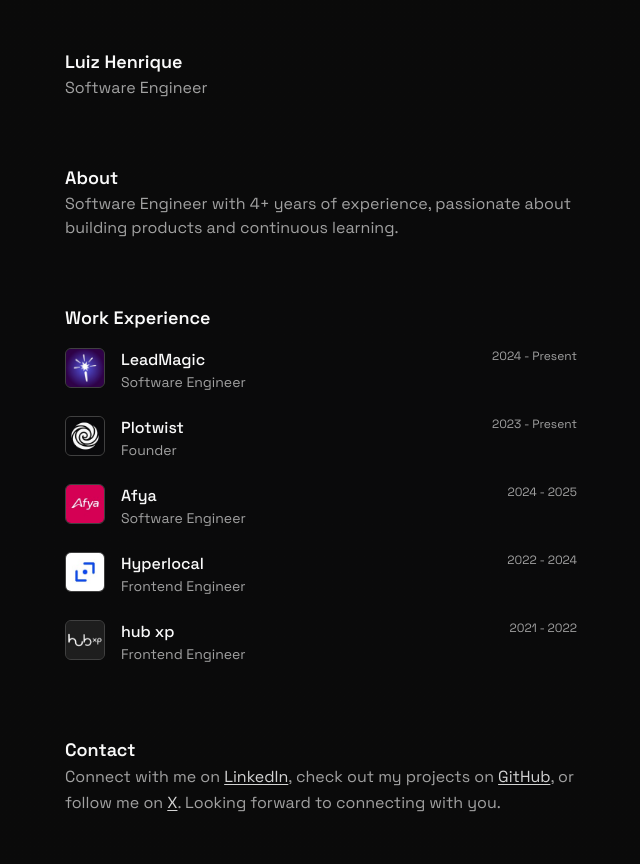
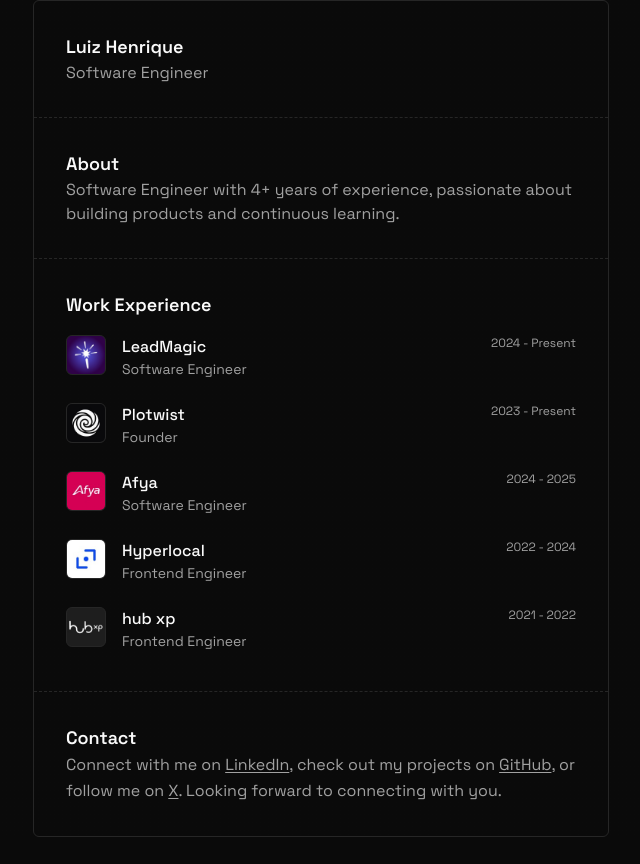
Before and after one commit to lui7henrique/web-portfolio, a Next.js app: page / in a window 1280 px wide. Shown: the whole page, without its empty margins (319-959 px from the left). After the commit the page ends 837 px from the top, so only its background shows below. Built offline with nearby package versions, Linux system fonts and the light colour scheme.

Commit message:
feat: update layout and page styles with dark mode support and improved typography

```diff
--- a/src/app/layout.tsx
+++ b/src/app/layout.tsx
@@ -32,8 +32,8 @@
 	children: React.ReactNode;
 }>) {
 	return (
-		<html lang="en" className={spaceGrotesk.variable}>
-			<body className="bg-neutral-950 text-neutral-50 min-h-screen bg-gradient-to-b from-neutral-950 via-[#0a0a0b] to-neutral-950">
+		<html lang="en" className={`${spaceGrotesk.variable} dark`}>
+			<body className="bg-background text-foreground min-h-screen bg-gradient-to-b from-background via-background/95 to-background">
 				{children}
 				<Analytics />
 			</body>
--- a/src/app/page.tsx
+++ b/src/app/page.tsx
@@ -1,4 +1,5 @@
 import { BlurFade } from "@/components/magicui/blur-fade";
+import { cn } from "@/lib/utils";
 import Image from "next/image";
 import Link from "next/link";
 
@@ -38,19 +39,30 @@
 	},
 ];
 
+function Divider() {
+	return <div className="border-b border-dashed -mx-4 sm:-mx-8" />;
+}
+
 export default function Home() {
 	return (
-		<main className="min-h-screen py-12 px-4 flex justify-center">
-			<div className="max-w-lg w-full space-y-16 mx-auto">
+		<main className="flex flex-col min-h-screen justify-center">
+			<div
+				className={cn(
+					"max-w-xl space-y-8 mx-auto py-8 px-4 flex flex-col rounded-sm",
+					"sm:border sm:rounded-sm sm:px-8 sm:py-8",
+				)}
+			>
 				<section id="home">
 					<BlurFade delay={0.2}>
 						<h1 className="text-lg font-semibold">Luiz Henrique</h1>
 					</BlurFade>
 
 					<BlurFade delay={0.5}>
-						<h2 className="text-neutral-400">Software Engineer</h2>
+						<h2 className="text-muted-foreground">Software Engineer</h2>
 					</BlurFade>
 				</section>
+
+				<Divider />
 
 				<section id="about">
 					<BlurFade delay={0.8}>
@@ -58,12 +70,14 @@
 					</BlurFade>
 
 					<BlurFade delay={1.1}>
-						<p className="text-neutral-400">
+						<p className="text-muted-foreground">
 							Software Engineer with 4+ years of experience, passionate about
 							building products and continuous learning.
 						</p>
 					</BlurFade>
 				</section>
+
+				<Divider />
 
 				<section id="work">
 					<BlurFade delay={1.4}>
@@ -73,9 +87,9 @@
 					<div className="space-y-2 mt-2">
 						{WORK_EXPERIENCE.map((work, index) => (
 							<BlurFade key={work.company} delay={1.7 + index * 0.3}>
-								<div className="flex justify-between -mx-2 hover:bg-neutral-900 rounded-sm px-2 py-2">
+								<div className="flex justify-between -mx-2 hover:bg-muted/30 px-2 py-2 rounded-sm">
 									<div className="flex items-start gap-4">
-										<div className="size-10 bg-neutral-800 relative rounded-sm overflow-hidden border border-neutral-700">
+										<div className="size-10 bg-accent relative rounded-sm overflow-hidden border border-border">
 											<Image
 												src={work.icon}
 												alt={work.company}
@@ -86,11 +100,13 @@
 
 										<div className="">
 											<h3 className="text font-medium">{work.company}</h3>
-											<p className="text-sm text-neutral-400">{work.role}</p>
+											<p className="text-sm text-muted-foreground">
+												{work.role}
+											</p>
 										</div>
 									</div>
 
-									<div className="text-xs text-neutral-400">
+									<div className="text-xs text-muted-foreground">
 										{work.duration}
 									</div>
 								</div>
@@ -99,19 +115,21 @@
 					</div>
 				</section>
 
+				<Divider />
+
 				<section id="contact">
 					<BlurFade delay={2.9}>
 						<h2 className="text-lg font-semibold">Contact</h2>
 					</BlurFade>
 
 					<BlurFade delay={3.2}>
-						<p className="text-neutral-400 leading-relaxed">
+						<p className="text-muted-foreground leading-relaxed">
 							Connect with me on{" "}
 							<Link
 								href="https://www.linkedin.com/in/luiz-henrique7/"
 								target="_blank"
 								rel="noopener noreferrer"
-								className="text-neutral-300 hover:text-white transition-colors underline underline-offset-2"
+								className="text-muted-foreground hover:text-foreground transition-colors underline underline-offset-2"
 							>
 								LinkedIn
 							</Link>
@@ -120,7 +138,7 @@
 								href="https://github.com/lui7henrique"
 								target="_blank"
 								rel="noopener noreferrer"
-								className="text-neutral-300 hover:text-white transition-colors underline underline-offset-2"
+								className="text-muted-foreground hover:text-foreground transition-colors underline underline-offset-2"
 							>
 								GitHub
 							</Link>
@@ -129,7 +147,7 @@
 								href="https://x.com/lui7henrique"
 								target="_blank"
 								rel="noopener noreferrer"
-								className="text-neutral-300 hover:text-white transition-colors underline underline-offset-2"
+								className="text-muted-foreground hover:text-foreground transition-colors underline underline-offset-2"
 							>
 								X
 							</Link>
```
